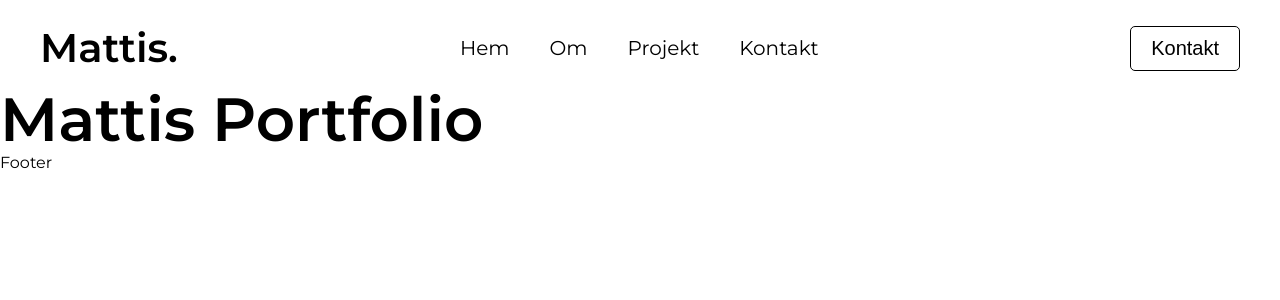
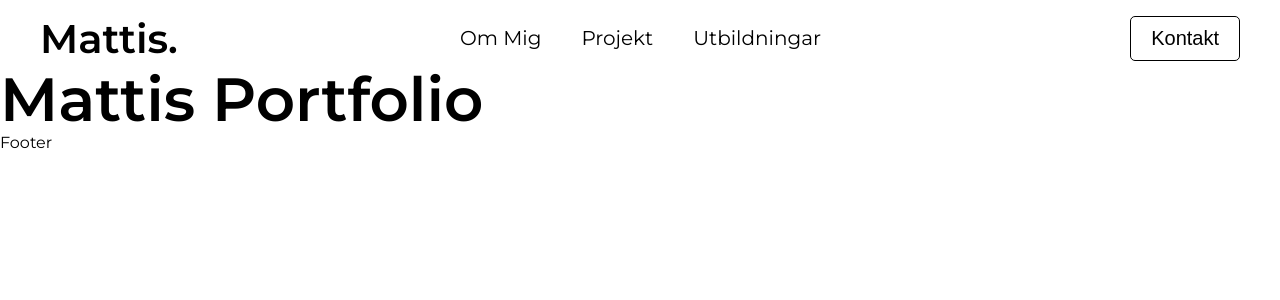
Before and after one commit to merkensten/portfolio, a Next.js app: page / in a window 1280 px wide. Shown: the top 300 px of the page. Built offline with nearby package versions, Linux system fonts and the light colour scheme.

Commit message:
Basic lösning för navbar skapad

```diff
--- /dev/null
+++ b/src/components/nav/navbar/NavItem.tsx
@@ -0,0 +1,25 @@
+import React from 'react';
+import Link from 'next/link';
+
+type NavbarItem = {
+  name: string;
+  link: string;
+};
+
+type Props = {
+  cssClass: string;
+  navItem: NavbarItem;
+};
+
+function NavItem({ cssClass, navItem }: Props) {
+  const { link, name } = navItem;
+  return (
+    <li className={cssClass}>
+      <Link href={link}>
+        <a>{name}</a>
+      </Link>
+    </li>
+  );
+}
+
+export default NavItem;
--- a/src/components/nav/navbar/Navbar.module.scss
+++ b/src/components/nav/navbar/Navbar.module.scss
@@ -3,6 +3,7 @@ header {
     display: flex;
     justify-content: space-between;
     align-items: center;
+    padding-top: 10px;
 
     .logo {
       font-size: 40px;
--- a/src/components/nav/navbar/Navbar.tsx
+++ b/src/components/nav/navbar/Navbar.tsx
@@ -2,24 +2,56 @@ import React from 'react';
 import { Wrapper } from '../../layout';
 import styles from './Navbar.module.scss';
 import { HiMenuAlt4 } from 'react-icons/hi';
+import { NavbarItems } from './navbarItems';
+import NavItem from './NavItem';
+import Link from 'next/link';
+import NavbarModal from './navbarModal/NavbarModal';
 
 function Navbar() {
+  const [isOpen, setIsOpen] = React.useState(false);
+  console.log(NavbarItems);
+
+  const handleOpenModal = () => {
+    setIsOpen(true);
+  };
   return (
     <header>
       <Wrapper cssClass={styles.navbar}>
-        <p className={styles.logo}>Mattis.</p>
-        <div className={styles.mobileMenu}>
-          <HiMenuAlt4 className={styles.menuIcon} />
-        </div>
-        <div className={styles.desktopMenu}>
-          <ul className={styles.menuList}>
-            <li className={styles.menuItem}>Hem</li>
-            <li className={styles.menuItem}>Om</li>
-            <li className={styles.menuItem}>Projekt</li>
-            <li className={styles.menuItem}>Kontakt</li>
-          </ul>
-          <button>Kontakt</button>
-        </div>
+        {!isOpen && (
+          <>
+            <Link href="/">
+              <a className={styles.logo}>Mattis.</a>
+            </Link>
+            <div className={styles.mobileMenu}>
+              <HiMenuAlt4
+                onClick={() => setIsOpen(!isOpen)}
+                className={styles.menuIcon}
+              />
+            </div>
+            <nav className={styles.desktopMenu}>
+              <ul className={styles.menuList}>
+                {NavbarItems.map((item) => {
+                  return (
+                    <NavItem
+                      key={item.link}
+                      navItem={item}
+                      cssClass={styles.menuItem}
+                    />
+                  );
+                })}
+              </ul>
+              <Link href="/#kontakt">
+                <button>Kontakt</button>
+              </Link>
+            </nav>
+          </>
+        )}
+        {isOpen && (
+          <NavbarModal
+            onCloseModal={() => setIsOpen(false)}
+            navbarItems={NavbarItems}
+          />
+        )}
       </Wrapper>
     </header>
   );
--- /dev/null
+++ b/src/components/nav/navbar/navbarItems.ts
@@ -0,0 +1,14 @@
+export const NavbarItems = [
+  {
+    name: 'Om Mig',
+    link: '#om-mig',
+  },
+  {
+    name: 'Projekt',
+    link: '#projekt',
+  },
+  {
+    name: 'Utbildningar',
+    link: '#utbildningar',
+  },
+];
--- /dev/null
+++ b/src/components/nav/navbar/navbarModal/NavbarModal.module.scss
@@ -0,0 +1,74 @@
+// imports
+@import 'src/styles/variables.scss';
+
+// styling
+
+.navbar_modal_container {
+  background-color: #fff;
+  position: fixed;
+  top: 0;
+  bottom: 0;
+  left: 0;
+  width: 100%;
+  -webkit-transform: translateZ(1px);
+  -moz-transform: translateZ(1px);
+  -o-transform: translateZ(1px);
+  transform: translateZ(1px);
+  height: 150vh;
+  -webkit-overflow-scrolling: touch;
+}
+
+.navbar_modal_wrapper {
+  padding: 40px;
+  max-width: 1200px;
+  margin: 0 auto;
+
+  nav li {
+    list-style: none;
+  }
+}
+
+.navbar_modal_top_section {
+  display: flex;
+  justify-content: space-between;
+  margin-bottom: 60px;
+}
+
+.logo {
+  font-size: 40px;
+  font-weight: 600;
+}
+
+.icon {
+  cursor: pointer;
+}
+
+.social_icons {
+  display: flex;
+  justify-content: flex-start;
+  gap: 40px;
+  margin-top: 60px;
+}
+
+.navbar_modal_button {
+  outline: none;
+  border: none;
+  background-color: transparent;
+  color: $color-black;
+  cursor: pointer;
+  font-size: 32px;
+  transition: 0.5s;
+  font-family: 'Poppins', sans-serif;
+
+  &:hover {
+    color: $color-grey;
+    text-decoration: underline;
+    transition: 0.5s;
+  }
+}
+
+.closeIcon {
+  font-size: 32px;
+  cursor: pointer;
+  margin-top: 8px;
+}
--- /dev/null
+++ b/src/components/nav/navbar/navbarModal/NavbarModal.tsx
@@ -0,0 +1,56 @@
+import React from 'react';
+import { useRouter } from 'next/router';
+import { NavbarModalItem } from './navbarModalItem/NavbarModalItem';
+import { AiOutlineCloseCircle } from 'react-icons/ai';
+import Link from 'next/link';
+
+import styles from './NavbarModal.module.scss';
+
+type NavbarItem = {
+  name: string;
+  link: string;
+};
+
+type Props = {
+  onCloseModal: () => void;
+  navbarItems: NavbarItem[];
+};
+
+function NavbarModal({ onCloseModal, navbarItems }: Props) {
+  const router = useRouter();
+  return (
+    <div
+      className={`${styles.navbar_modal_container}`}
+      style={{ overflow: 'hidden' }}
+    >
+      <div className={`${styles.navbar_modal_wrapper}`}>
+        <div className={`${styles.navbar_modal_top_section}`}>
+          <Link href="/">
+            <a className={styles.logo} onClick={onCloseModal}>
+              Mattis.
+            </a>
+          </Link>
+          <AiOutlineCloseCircle
+            onClick={onCloseModal}
+            className={styles.closeIcon}
+          />
+        </div>
+        <nav>
+          <ul className={styles.list_container}>
+            {navbarItems.map((item) => {
+              return (
+                <NavbarModalItem
+                  key={item.link}
+                  navItem={item}
+                  onCloseModal={onCloseModal}
+                />
+              );
+            })}
+          </ul>
+        </nav>
+      </div>
+    </div>
+  );
+}
+
+export default NavbarModal;
--- /dev/null
+++ b/src/components/nav/navbar/navbarModal/navbarModalItem/NavbarModalItem.module.scss
@@ -0,0 +1,5 @@
+.list_item {
+  font-size: 32px;
+  padding: 12px 0;
+  //   border-bottom: 1px solid $color-light-grey;
+}
--- /dev/null
+++ b/src/components/nav/navbar/navbarModal/navbarModalItem/NavbarModalItem.tsx
@@ -0,0 +1,25 @@
+import Link from 'next/link';
+
+// styles
+import styles from './NavbarModalItem.module.scss';
+
+type NavbarItem = {
+  name: string;
+  link: string;
+};
+
+type Props = {
+  navItem: NavbarItem;
+  onCloseModal: () => void;
+};
+
+export const NavbarModalItem = ({ navItem, onCloseModal }: Props) => {
+  const { link, name } = navItem;
+  return (
+    <li className={styles.list_item}>
+      <Link href={link}>
+        <a onClick={onCloseModal}>{name}</a>
+      </Link>
+    </li>
+  );
+};
```
